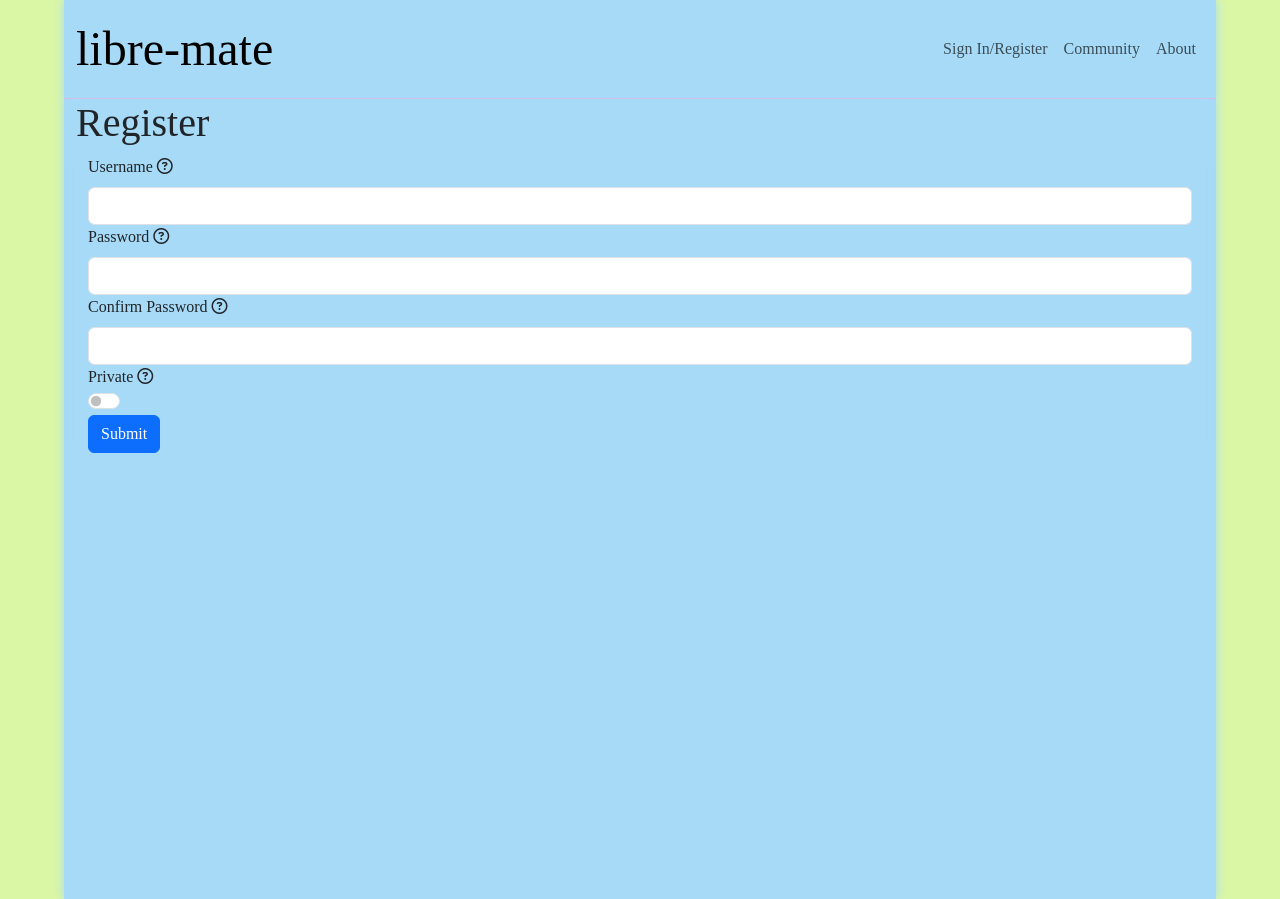
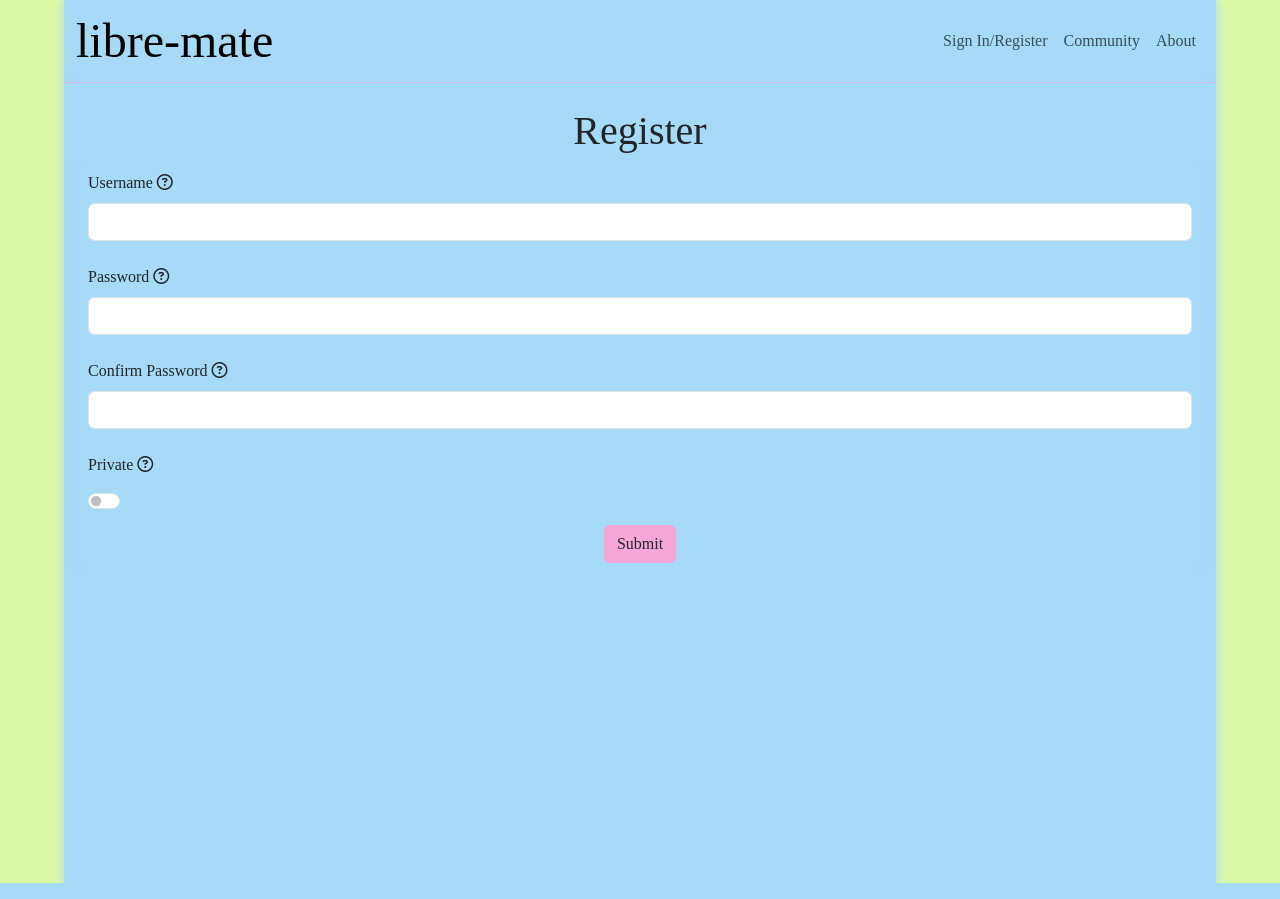
Before and after one commit to amorychambers/ci-ms3-backend, a Flask app: page /register in a window 1280 px wide. Run offline with Flask 2, Linux system fonts and the light colour scheme; some libraries are stand-ins or nearby versions; some web fonts are replaced.

Commit message:
style form inputs for signin and register pages

```diff
--- a/libremate/static/css/style.css
+++ b/libremate/static/css/style.css
@@ -1,3 +1,5 @@
+/* ------------ General Styles ------------ */
+
 body {
     background-color: #DAF7A6;
     font-family: 'Cactus Classical Serif', serif;
@@ -17,6 +19,13 @@ main {
     background-color: #F7A6DA;
 }
 
+.center {
+    text-align: center;
+}
+
+.navbar {
+    padding: 0;
+}
 .navbar-brand {
     font-family: 'Whisper';
     font-size: 3em;
@@ -25,3 +34,17 @@ main {
 header {
     border-bottom: solid 1px #F7A6DA;
 }
+
+h1, input {
+    padding-top: 1.5rem;
+    padding-bottom: 0.5rem;
+    text-align: center;
+}
+
+.form-control {
+    margin-bottom: 1.5rem;
+}
+
+#private {
+    padding-top: 0;;
+}
--- a/libremate/templates/register.html
+++ b/libremate/templates/register.html
@@ -46,13 +46,13 @@
                 <i class="fa-regular fa-circle-question" data-bs-toggle="popover"
                     data-bs-content="If you select a private account, your reviews will not appear in the Community tab"></i>
                 <div class="form-check form-switch">
-                    <input id="private" name="private" class="form-check-input" type="checkbox" role="switch">
+                    <input id="private" name="private" class="form-check-input my-3" type="checkbox" role="switch">
                 </div>
             </div>
         </div>
         <div class="row">
-            <div class="col">
-                <button type="submit" class="btn btn-large btn-primary">Submit</button>
+            <div class="col center">
+                <button type="submit" class="btn btn-large accent">Submit</button>
             </div>
         </div>
     </form>
--- a/libremate/templates/signin.html
+++ b/libremate/templates/signin.html
@@ -21,8 +21,8 @@
         </div>
         <div class="row">
         <div class="row">
-            <div class="col">
-                <button type="submit" class="btn btn-large btn-primary">Submit</button>
+            <div class="col center">
+                <button type="submit" class="btn btn-large accent">Submit</button>
             </div>
         </div>
     </form>
```
